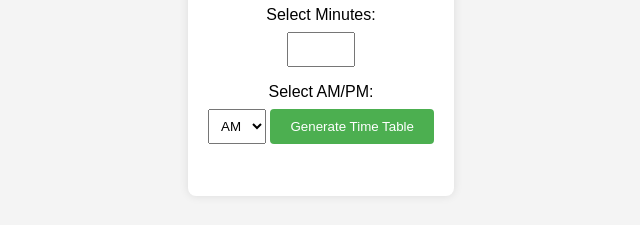
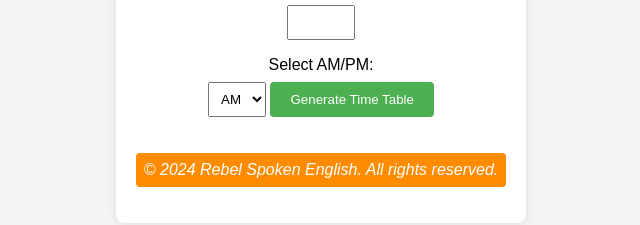
Before and after one commit to mrroot54/Time-Table, a plain HTML site: page index.html in a window 1280 px wide. Shown: the part 387-612 px from the top of the page, without its empty margins (319-959 px from the left). Drawn offline with Linux system fonts and the light colour scheme.

Commit message:
index.html

```diff
--- a/index.html
+++ b/index.html
@@ -56,6 +56,16 @@
             margin-bottom: 8px;
             text-align: left;
         }
+
+        /* Added style for the copyright statement */
+        #copyright {
+            background-color: darkorange;
+            color: white;
+            padding: 8px;
+            border-radius: 4px;
+            margin-top: 20px;
+            font-style: italic;
+        }
     </style>
 </head>
 <body>
@@ -77,6 +87,9 @@
         <button onclick="generateTimeTable()">Generate Time Table</button>
 
         <ol id="timetable"></ol>
+
+        <!-- Added an ID for styling the copyright statement -->
+        <p id="copyright">&copy; 2024 Rebel Spoken English. All rights reserved.</p>
     </div>
 
     <script>
```
